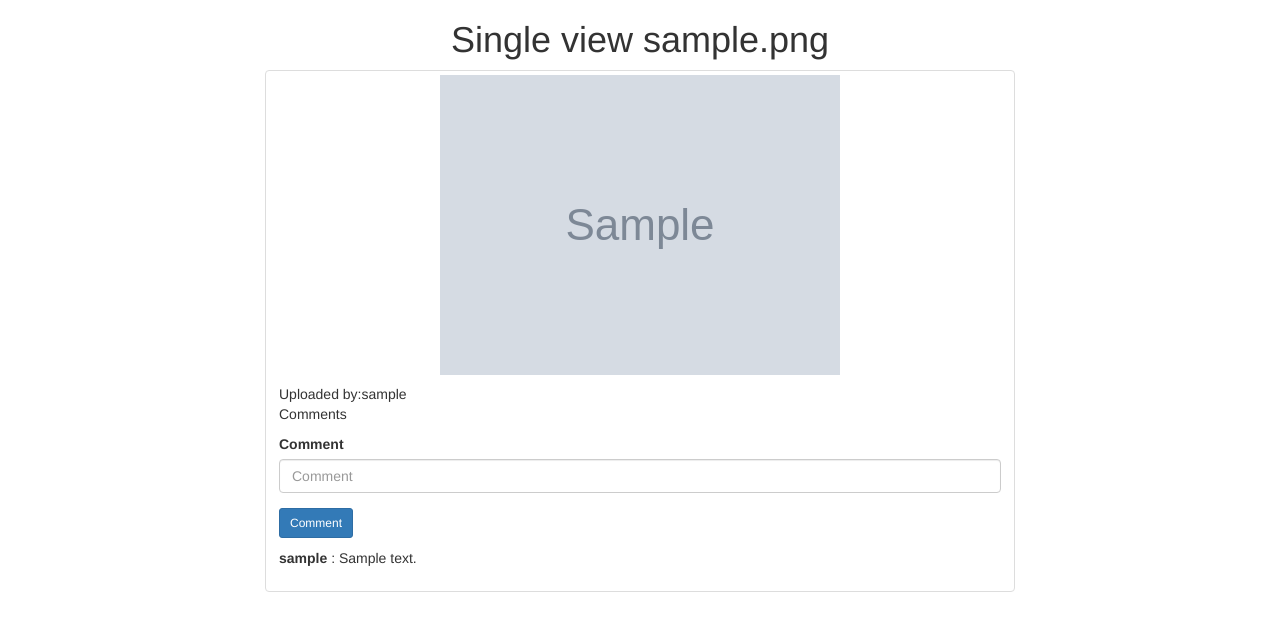
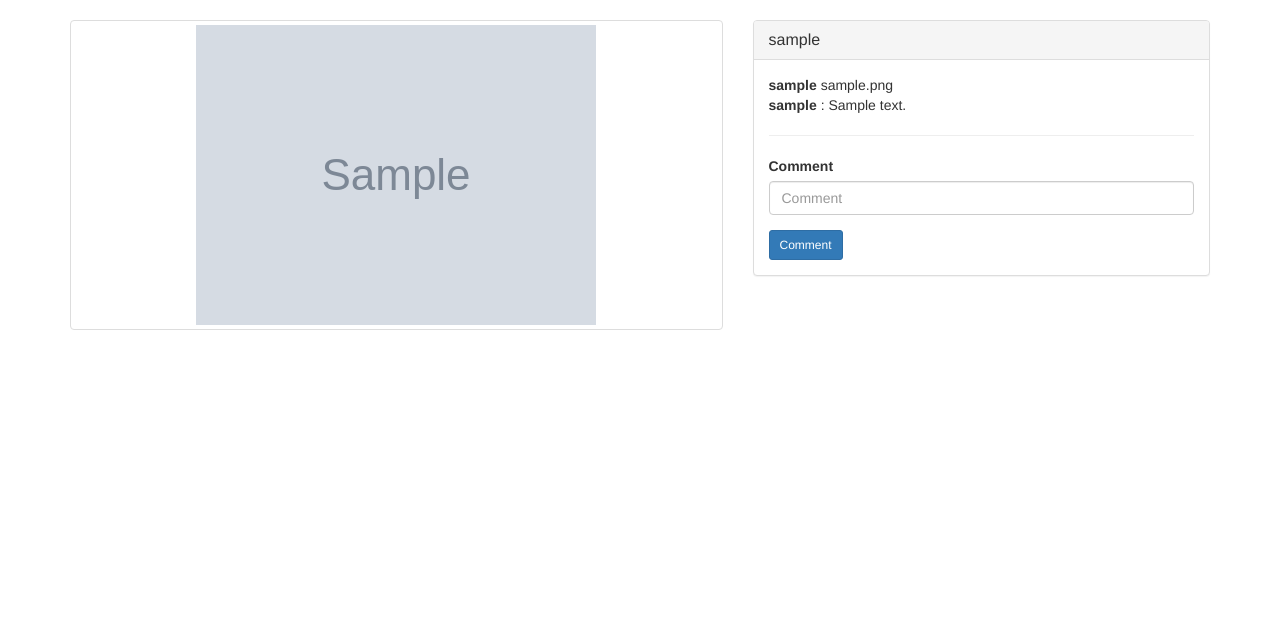
Before and after one commit to ppolle/instagram-clone, a Django app: page /accounts/single/1 in a window 1280 px wide. Shown: the part 52-683 px from the top of the page. Run offline with Django 3.2, Linux system fonts and the light colour scheme; tables that the repository leaves empty hold one stand-in row (values such as "Sample post"); grey boxes marked "Sample" are stand-in pictures; some libraries are stand-ins or nearby versions.

Commit message:
updated single post view

```diff
--- a/instagram/iclone/models.py
+++ b/instagram/iclone/models.py
@@ -4,8 +4,8 @@ from django.contrib.auth.models import User
 
 # Create your models here.
 class Profile(models.Model):
-	bio = models.CharField(max_length = 300,blank = True)
-	profile_pic = models.ImageField(upload_to = 'profile/', blank = True)
+	bio = models.CharField(max_length = 300,blank = True,default = 'Awesome Bio Will Appear Here')
+	profile_pic = models.ImageField(upload_to = 'profile/', blank = True,default = 'profile/default.png')
 	user = models.ForeignKey(User, on_delete = models.CASCADE)
 
 	def __str__(self):
--- a/instagram/iclone/templates/accounts/single.html
+++ b/instagram/iclone/templates/accounts/single.html
@@ -1,37 +1,38 @@
 {%extends 'base.html'%}
 {% load bootstrap3 %}
 {% block content%}
-<h1 class="text-center">Single view {{image.image_name}}</h1>
+
 <div class="container">
 	<div class="row">
-		<div class="col-md-2"></div>
-		<div class="col-md-8">
+
+		<div class="col-md-7">
 			<div class="thumbnail">
 				<img src="{{image.image.url}}">
-				<div class="caption">
-					Uploaded by:{{image.profile}}
-					<p>Comments</p>
-					<form  action="{% url 'single' image.id%}" method="post">
-		        		{%csrf_token%}
-		        		{% bootstrap_form form%}
-		        		<input type="submit" class="btn btn-sm btn-primary" name="" value="Comment">
-		    		</form>
 
-					<p>{% if comments%}
-							{%for comment in comments%}
-							<p><strong>{{comment.profile}}</strong> :
-							{{comment.comment}}</p>
-
-							{%endfor%}
-						{%else%}
-						 <p>No comments here.Be the first to comment</p>
-						{%endif%}
-
-					</p>
-				</div>
 			</div>
 		</div>
-		<div class="col-md-2"></div>
+		<div class="col-md-5">
+			<div class="panel panel-default">
+			  <div class="panel-heading">
+			    <h3 class="panel-title">{{image.profile}}</h3>
+			  </div>
+			  <div class="panel-body">
+			  	<strong>{{image.profile}}</strong>
+			     {{image.image_caption}}
+			     {%for comment in comments%}
+				<p><strong>{{comment.profile}}</strong> :
+				{{comment.comment}}</p>
+				{%endfor%}
+				<hr>
+				<form  action="{% url 'single' image.id%}" method="post">
+	        		{%csrf_token%}
+	        		{% bootstrap_form form%}
+	        		<input type="submit" class="btn btn-sm btn-primary" name="" value="Comment">
+	    		</form>
+			  </div>
+
+			</div>
+		</div>
 
 
 	</div>
--- a/instagram/iclone/templates/navbar.html
+++ b/instagram/iclone/templates/navbar.html
@@ -16,9 +16,9 @@
 
 
       <ul class="nav navbar-nav navbar-right">
-          <form class="navbar-form navbar-left">
+          <form class="navbar-form navbar-left" class="{% url 'search' %}">
             <div class="form-group">
-              <input type="text" class="form-control" placeholder="Search">
+              <input type="text" class="form-control" placeholder="Search" name = "search">
             </div>
             <button type="submit" class="btn btn-default">Submit</button>
           </form>
--- a/instagram/iclone/urls.py
+++ b/instagram/iclone/urls.py
@@ -8,8 +8,10 @@ urlpatterns=[
     url('^$',views.index,name = 'index'),
     url(r'^accounts/profile',views.profile,name = 'profile'),
     url(r'^accounts/create',views.create,name = 'create'),
+     url(r'^accounts/search',views.search,name = 'search'),
     url(r'^accounts/updateProfile',views.updateProfile,name = 'updateProfile'),
     url(r'^accounts/single/(\d+)',views.single,name = 'single')
+
 ]
 if settings.DEBUG:
     urlpatterns+= static(settings.MEDIA_URL, document_root = settings.MEDIA_ROOT)
--- a/instagram/iclone/views.py
+++ b/instagram/iclone/views.py
@@ -1,7 +1,7 @@
 from django.shortcuts import render,redirect
 from django.http  import HttpResponse,Http404,HttpResponseRedirect
 from .forms import NewImagePost,CreateComment,UpdateProfile
-from .models import Image,Comment,Profile
+from .models import Image,Comment,Profile,User
 from django.contrib.auth.decorators import login_required
 
 # Create your views here.
@@ -17,10 +17,7 @@ def profile(request):
 	title = current_user
 	profile = Profile.objects.filter(user = current_user)
 	return render(request,'accounts/profile.html',{"images":images,"profile":profile,"title":title})
-	# if :
 
-	# else:
-	# 	return render(request,'accounts/profile.html',{"images":images})
 
 @login_required(login_url='/accounts/login/')
 def create(request):
@@ -77,3 +74,14 @@ def single(request,image_id):
 
 	comments = Comment.objects.filter(image = image_id)
 	return render(request,'accounts/single.html',{"image":image,"comments":comments,"form":form,"title":title})
+
+def search(request,search_term):
+	if request.GET['search']:
+		search_term = request.GET.get("search")
+		profiles = User.objects.filter(username__icontains = search_term)
+		message = f"{search_term}"
+
+		return render(request,'accounts/search.html',{"message":message,"profiles":profiles})
+	else:
+		message = "You haven't searched for any item"
+		return render(request,'accounts/search.html',{"message":message})
```
Also changed, not shown: instagram/iclone/templates/accounts/search.html (added, +12 -0 lines), instagram/iclone/migrations/0003_auto_20180513_1610.py (added).
